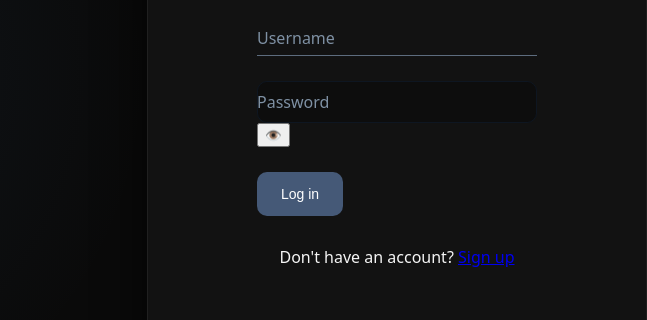
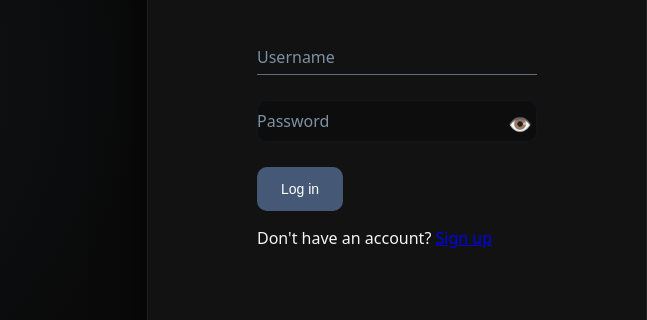
Before and after one commit to IlyaP358/phasma_anon_messenger, a plain HTML site: page templates/login.html in a window 1280 px wide. Shown: the part 323-643 px from the top of the page, 633-1280 px from the left. Drawn offline with Linux system fonts and the light colour scheme; no server answers.

Commit message:
FIX_login/register_ui

```diff
--- a/static/css/login.css
+++ b/static/css/login.css
@@ -134,17 +134,42 @@ h2 {
 }
 
 .toggle-password {
+  position: absolute;
   right: 0;
+  top: 10px;
+  /* Align with input text */
+  background: none;
+  border: none;
+  cursor: pointer;
   color: var(--text-secondary);
+  font-size: 1.2rem;
+  padding: 0 5px;
+  z-index: 10;
+  transition: color 0.3s;
 }
 
 .toggle-password:hover {
   color: var(--primary-color);
 }
 
-.auth-footer {
-  text-align: center;
-  margin-top: 30px;
+#error-msg {
+  color: #ff8a80;
+  background: rgba(255, 82, 82, 0.1);
+  border: 1px solid rgba(255, 82, 82, 0.2);
+  border-radius: 8px;
+  padding: 10px;
+  margin-bottom: 20px;
+  min-height: 20px;
+  position: relative;
+  z-index: 5;
+  word-wrap: break-word;
+  font-size: 0.9rem;
+  display: none;
+  /* Hide by default, show via JS */
+}
+
+#error-msg:not(:empty) {
+  display: block;
 }
 
 /* Mobile Responsive */
--- a/static/css/register.css
+++ b/static/css/register.css
@@ -135,17 +135,54 @@ h2 {
 }
 
 .toggle-password {
+    position: absolute;
     right: 0;
+    top: 10px;
+    /* Align with input text */
+    background: none;
+    border: none;
+    cursor: pointer;
     color: var(--text-secondary);
+    font-size: 1.2rem;
+    padding: 0 5px;
+    z-index: 10;
+    transition: color 0.3s;
 }
 
 .toggle-password:hover {
     color: var(--primary-color);
 }
 
-.auth-footer {
-    text-align: center;
-    margin-top: 30px;
+#message-box {
+    margin-bottom: 20px;
+    min-height: 20px;
+    position: relative;
+    z-index: 5;
+    word-wrap: break-word;
+}
+
+#message-box .error {
+    color: #ff8a80;
+    background: rgba(255, 82, 82, 0.1);
+    border: 1px solid rgba(255, 82, 82, 0.2);
+    border-radius: 8px;
+    padding: 10px;
+    font-size: 0.9rem;
+}
+
+#message-box .success {
+    color: #69f0ae;
+    background: rgba(105, 240, 174, 0.1);
+    border: 1px solid rgba(105, 240, 174, 0.2);
+    border-radius: 8px;
+    padding: 10px;
+    font-size: 0.9rem;
+}
+
+.error-msg {
+    color: #ff8a80;
+    font-size: 0.8rem;
+    margin-top: 5px;
 }
 
 /* Mobile Responsive */
```
